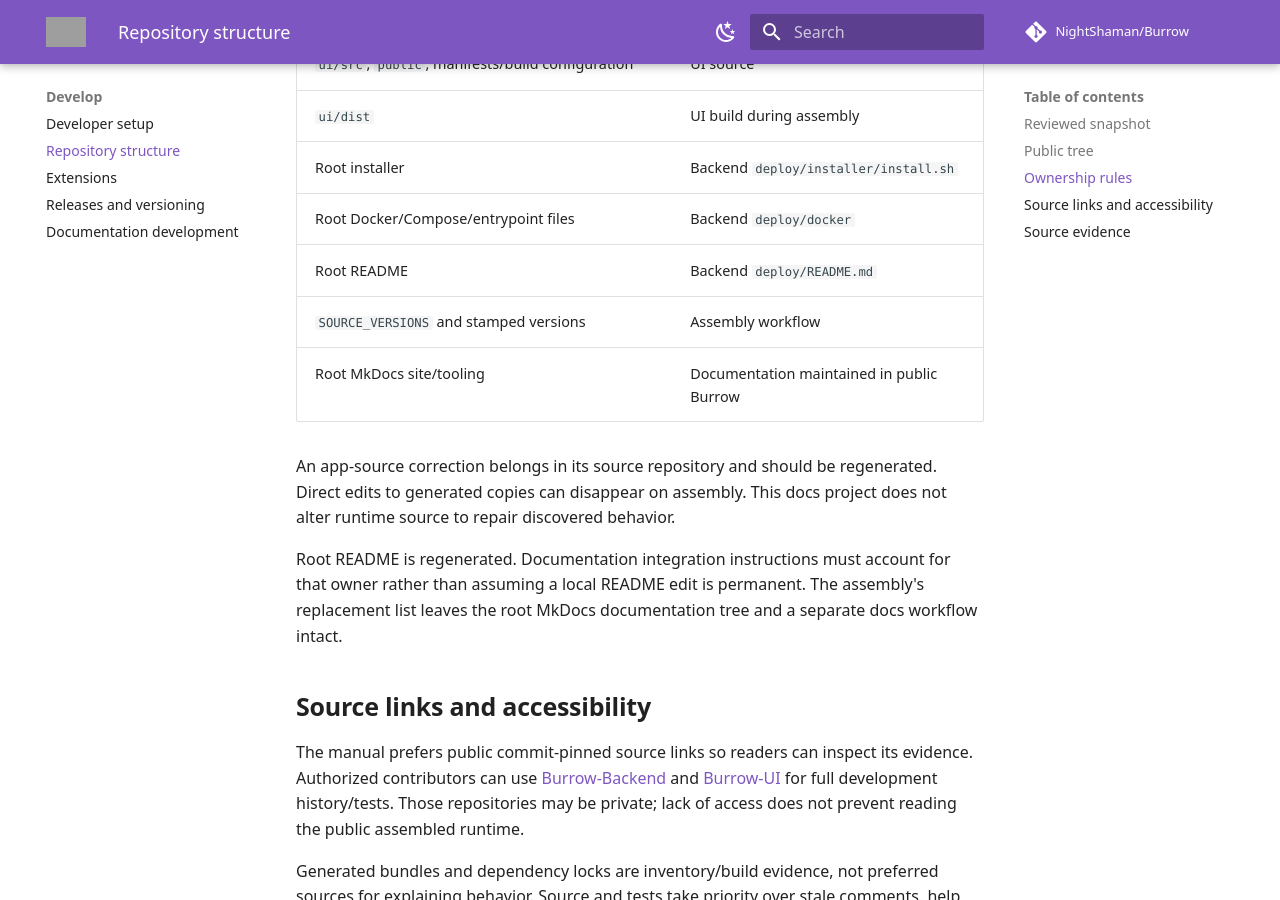
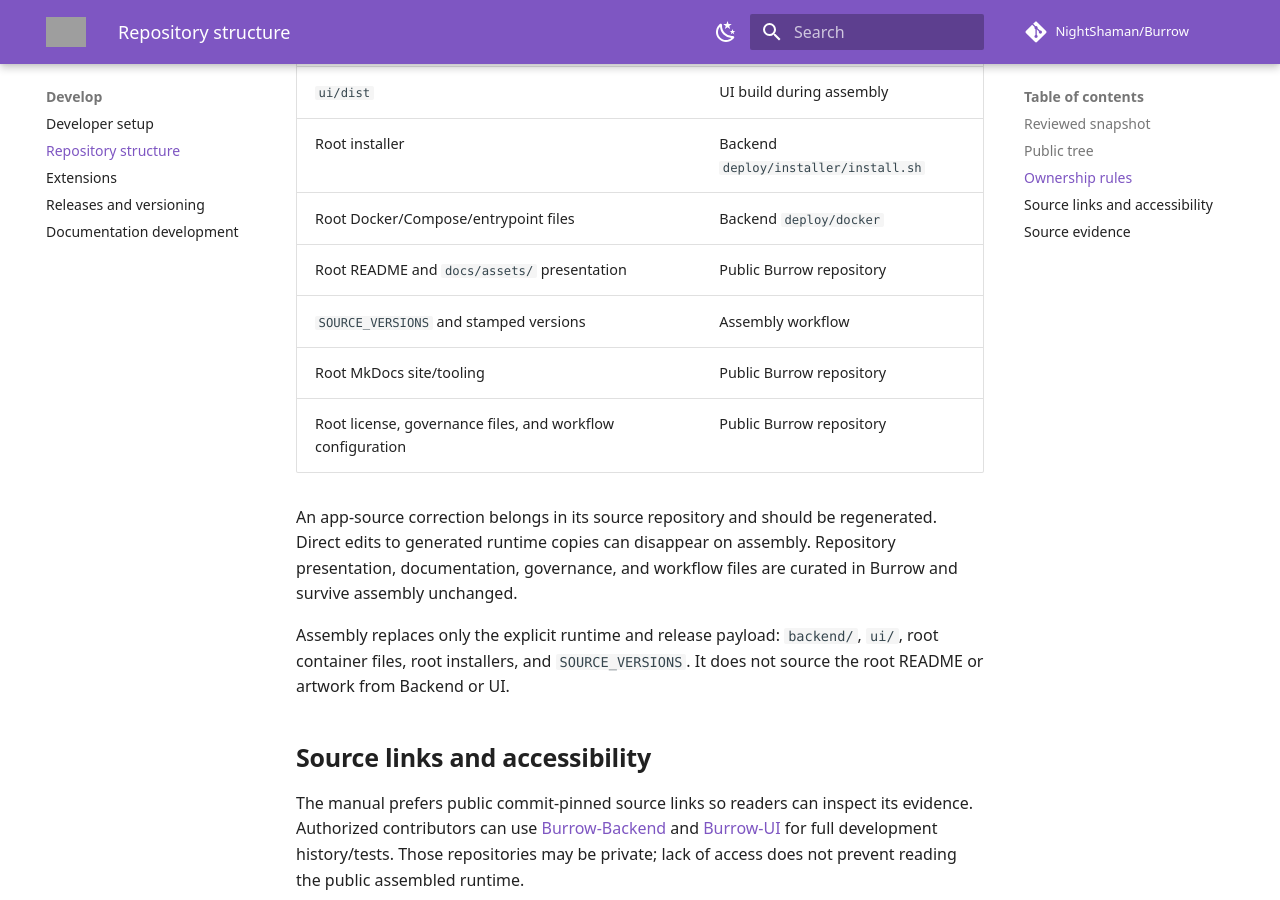
Before and after one commit to NightShaman/Burrow, an MkDocs documentation site: the page built from docs/development/repository.md, in a window 1280 px wide and 900 px high, scrolled down 1479 px. Built offline with MkDocs 1.6.1 and Material for MkDocs 9.7.7, drawn with Linux system fonts in a browser that asks for light colours; comment, search, counter and statistics services are not loaded; grey boxes are pictures that could not be loaded.

Commit message:
fix(assembly): preserve repository-owned presentation

```diff
--- a/docs/development/repository.md
+++ b/docs/development/repository.md
@@ -47,13 +47,14 @@ The repositories are combined by copying files, not Git submodules. Backend `doc
 | `ui/dist` | UI build during assembly |
 | Root installer | Backend `deploy/installer/install.sh` |
 | Root Docker/Compose/entrypoint files | Backend `deploy/docker` |
-| Root README | Backend `deploy/README.md` |
+| Root README and `docs/assets/` presentation | Public Burrow repository |
 | `SOURCE_VERSIONS` and stamped versions | Assembly workflow |
-| Root MkDocs site/tooling | Documentation maintained in public Burrow |
+| Root MkDocs site/tooling | Public Burrow repository |
+| Root license, governance files, and workflow configuration | Public Burrow repository |
 
-An app-source correction belongs in its source repository and should be regenerated. Direct edits to generated copies can disappear on assembly. This docs project does not alter runtime source to repair discovered behavior.
+An app-source correction belongs in its source repository and should be regenerated. Direct edits to generated runtime copies can disappear on assembly. Repository presentation, documentation, governance, and workflow files are curated in Burrow and survive assembly unchanged.
 
-Root README is regenerated. Documentation integration instructions must account for that owner rather than assuming a local README edit is permanent. The assembly's replacement list leaves the root MkDocs documentation tree and a separate docs workflow intact.
+Assembly replaces only the explicit runtime and release payload: `backend/`, `ui/`, root container files, root installers, and `SOURCE_VERSIONS`. It does not source the root README or artwork from Backend or UI.
 
 ## Source links and accessibility
 
```
Also changed, not shown: scripts/assembly/README.md (+6 -0 lines), 2 other files.
